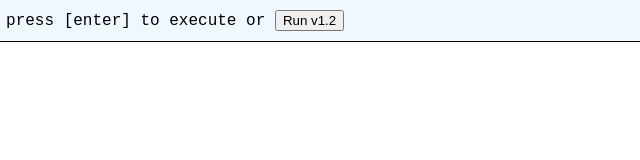
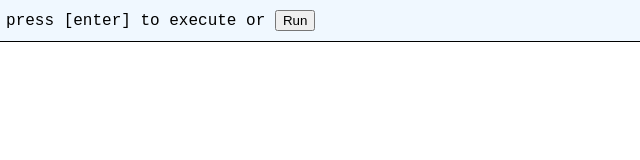
Before and after one commit to airvzxf/web-command-line, a plain HTML site: page public_html/index.html in a window 1280 px wide. Shown: the full height of the page, 285-925 px from the left. Drawn offline with Linux system fonts and the light colour scheme.

```diff
--- a/public_html/index.html
+++ b/public_html/index.html
@@ -77,7 +77,7 @@
         <label for="command-box">Command:</label>
         <input id="command-box" type="text">
         press [enter] to execute or
-        <button id="command-button" type="submit">Run v1.2</button>
+        <button id="command-button" type="submit">Run</button>
     </form>
 </div>
 
```
Also changed, not shown: 1 other file.
